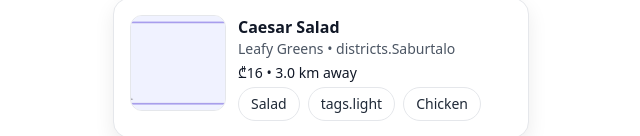
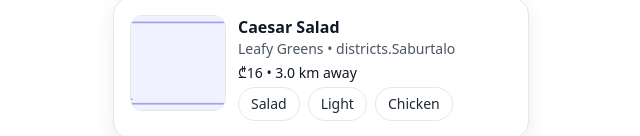
Before and after one commit to underdav1/ravchamo-mvp, a Next.js app: page /results in a window 1280 px wide. Shown: the part 664-800 px from the top of the page, without its empty margins (319-959 px from the left). Built offline with nearby package versions, Linux system fonts and the light colour scheme.

Commit message:
Update langs.js

```diff
--- a/app/ui/langs.js
+++ b/app/ui/langs.js
@@ -47,6 +47,7 @@ export const en = {
     healthy: "Healthy",
     cheesy: "Cheesy",
     spicy: "Spicy",
+    light: "Light",
 
 
     // districts
@@ -128,6 +129,7 @@ export const ka = {
     healthy: "ჯანსაღი",
     cheesy: "ყველიანი",
     spicy: "ცხარე",
+    light: "მსუბუქი",
 
     // districts
     district: "რაიონები",
```
